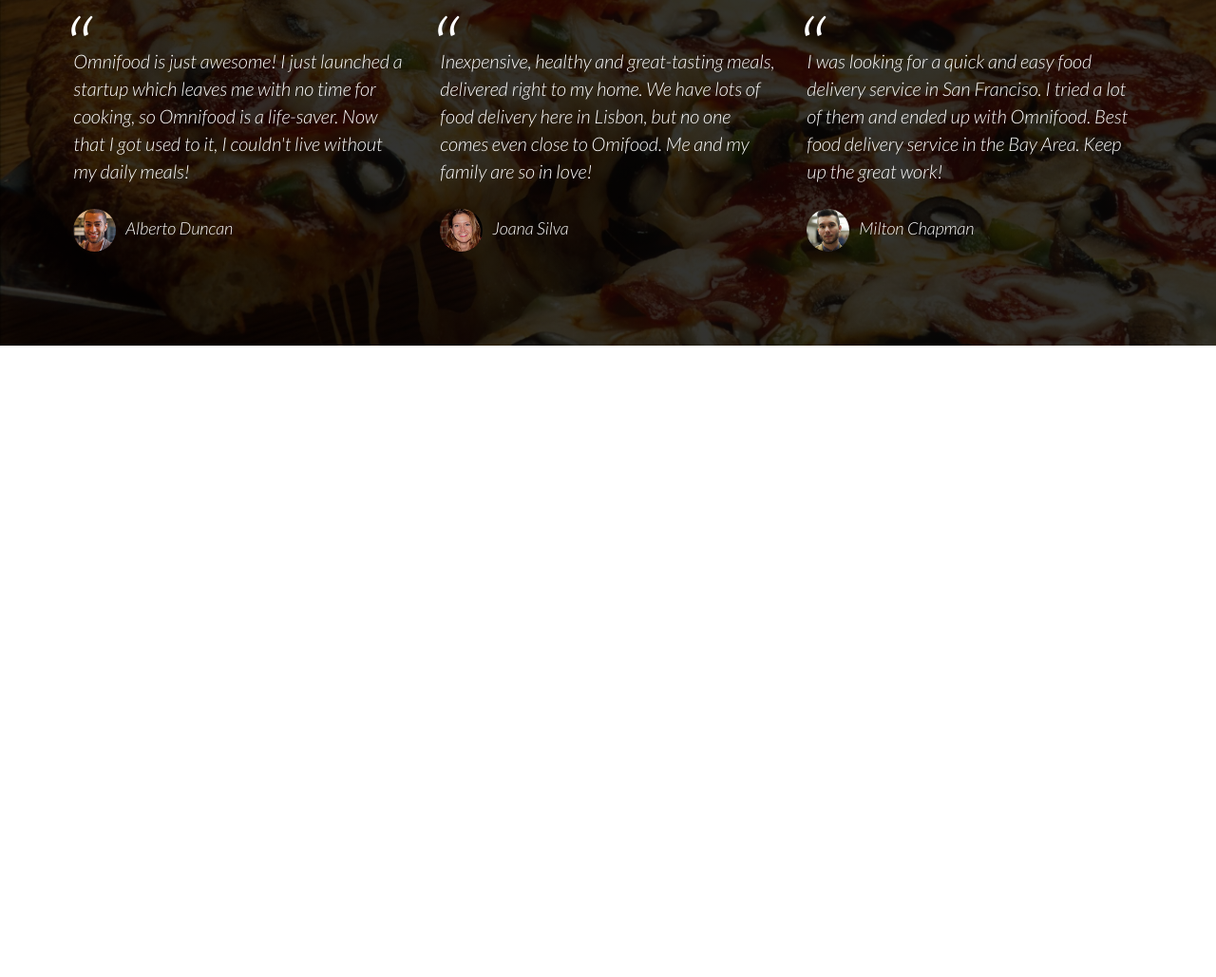
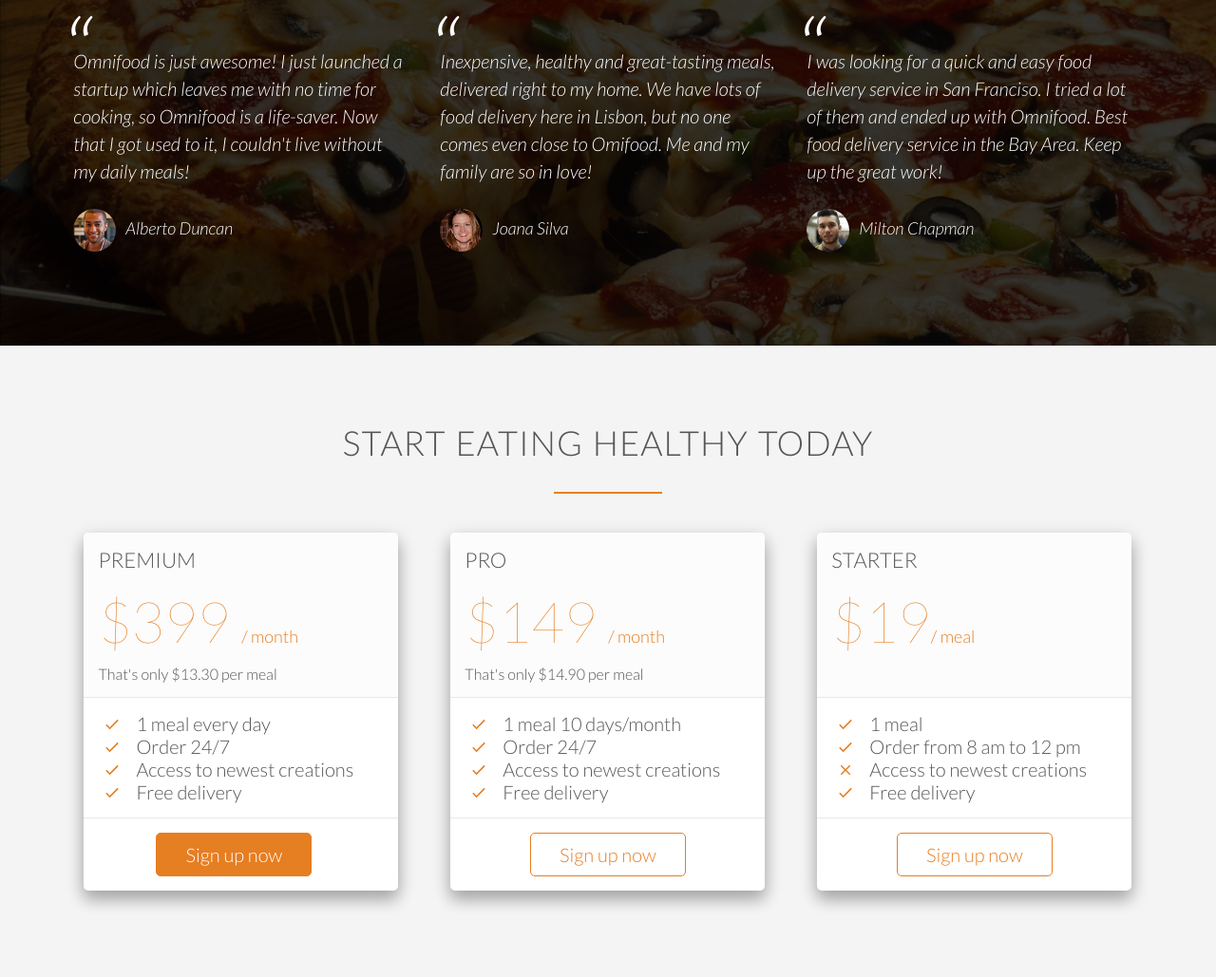
Before and after one commit to jbvance/omnifood, a plain HTML site: page index.html in a window 1280 px wide. Shown: the part 3545-4574 px from the top of the page at 95% size. Before the commit the page ends 3909 px from the top, so only its background shows below. Drawn offline with nearby package versions, Linux system fonts and the light colour scheme; a script that the page names is missing.

Commit message:
add sign up section

```diff
--- a/index.html
+++ b/index.html
@@ -273,6 +273,74 @@
             </div>
         </div>
     </section>
+
+    <section class="section-plans">
+        <div class="row">
+            <h2>Start eating healthy today</h2>
+        </div>
+        <div class="row">
+            <div class="col span-1-of-3">
+                <div class="plan-box">
+                    <div>
+                        <h3>Premium</h3>
+                        <p class="plan-price">$399 <span>/ month</span></p>
+                        <p class="plan-price-meal">That's only $13.30 per meal</p>
+                    </div>
+                    <div>
+                        <ul>
+                            <li><ion-icon name="checkmark" class="icon-small"></ion-icon>1 meal every day</li>
+                            <li><ion-icon name="checkmark" class="icon-small"></ion-icon>Order 24/7</li>
+                            <li><ion-icon name="checkmark" class="icon-small"></ion-icon>Access to newest creations</li>
+                            <li><ion-icon name="checkmark" class="icon-small"></ion-icon>Free delivery</li>
+                        </ul>
+                    </div>
+                    <div>
+                        <a href="#" class="btn btn-full">Sign up now</a>
+                    </div>
+                </div>
+            </div>
+            <div class="col span-1-of-3">
+                    <div class="plan-box">
+                        <div>
+                            <h3>Pro</h3>
+                            <p class="plan-price">$149 <span>/ month</span></p>
+                            <p class="plan-price-meal">That's only $14.90 per meal</p>
+                        </div>
+                        <div>
+                            <ul>
+                                <li><ion-icon name="checkmark" class="icon-small"></ion-icon>1 meal 10 days/month</li>
+                                <li><ion-icon name="checkmark" class="icon-small"></ion-icon>Order 24/7</li>
+                                <li><ion-icon name="checkmark" class="icon-small"></ion-icon>Access to newest creations</li>
+                                <li><ion-icon name="checkmark" class="icon-small"></ion-icon>Free delivery</li>
+                            </ul>
+                        </div>
+                        <div>
+                            <a href="#" class="btn btn-ghost">Sign up now</a>
+                        </div>
+                    </div>
+                </div>
+                <div class="col span-1-of-3">
+                    <div class="plan-box">
+                            <div>
+                                <h3>Starter</h3>
+                                <p class="plan-price">$19<span>/ meal</span></p>
+                                <p class="plan-price-meal">&nbsp;</p>
+                            </div>
+                            <div>
+                                <ul>
+                                    <li><ion-icon name="checkmark" class="icon-small"></ion-icon>1 meal</li>
+                                    <li><ion-icon name="checkmark" class="icon-small"></ion-icon>Order from 8 am to 12 pm</li>
+                                    <li><ion-icon name="close" class="icon-small"></ion-icon>Access to newest creations</li>
+                                    <li><ion-icon name="checkmark" class="icon-small"></ion-icon>Free delivery</li>
+                                </ul>
+                            </div>
+                            <div>
+                                <a href="#" class="btn btn-ghost">Sign up now</a>
+                            </div>
+                        </div>
+                </div>
+        </div>
+    </section>
 </body>
 
 </html>
--- a/resources/css/styles.css
+++ b/resources/css/styles.css
@@ -390,3 +390,59 @@ cite img {
     margin-right: 10px;
     vertical-align: middle;
 }
+
+/*-------------------------------------------------------------------*/
+/* PLANS
+/*-------------------------------------------------------------------*/
+.section-plans {
+    background-color: #f4f4f4
+}
+
+.plan-box {
+    background-color: #fff;
+    border-radius: 5px;
+    width: 90%;
+    margin-left: 5%; /* half of the remaining 10% after taking up 90% above. */
+    box-shadow: 0 10px 16px 0 rgba(0,0,0,0.2),0 6px 20px 0 rgba(0,0,0,0.19);
+}
+
+.plan-box div {
+    padding: 15px;
+    border-bottom: 1px solid #e8e8e8;
+}
+
+
+.plan-box div:first-child {
+    background-color: #fcfcfc;
+    border-top-left-radius: 5px;
+    border-top-right-radius: 5px;
+}
+
+.plan-box div:last-child {
+    text-align: center;
+    border-bottom: none;
+}
+
+plan-box ul li {
+    padding: 5px 0;
+}
+
+.plan-box ul {
+    list-style: none;
+}
+
+.plan-price {
+    font-size: 300%;
+    margin-bottom: 10px;
+    font-weight: 100;
+    color: #e67e22;
+}
+
+.plan-price span {
+    font-size: 30%; /* This is 30% of the 300% above in .plan-price since this is a child of .plan-price */
+    font-weight: 300;
+}
+
+.plan-price-meal {
+    font-size: 80%;
+}
```
